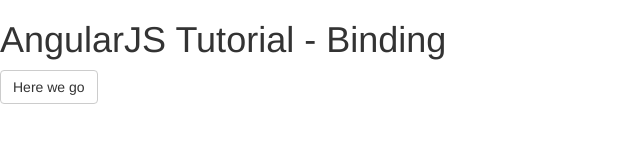
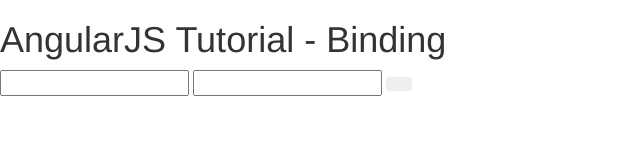
Before and after one commit to colorfest/angularjs, a website: page src/index.html in a window 1280 px wide. Shown: the whole page, without its empty margins (0-640 px from the left). Drawn offline with Linux system fonts and the light colour scheme.

Commit message:
new tutorial on binding. part 1

```diff
--- a/src/index.html
+++ b/src/index.html
@@ -12,9 +12,14 @@
 </head>
 <body>
 
-	<div class="mainContainer">
+	<div class="mainContainer" data-ng-app="">
 		<h1>AngularJS Tutorial - Binding</h1>
-		<button class="btn btn-default">Here we go</button>
+
+		<input type="text" data-ng-model="data.label">
+
+		<input type="text" data-ng-model="data.class">
+
+		<button class="btn {{data.class}}">{{data.label}}</button>
 	</div>
 
 </body>
```
